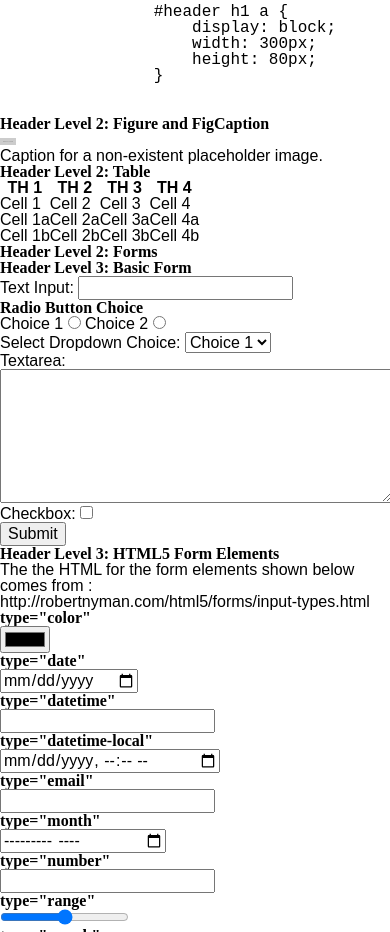
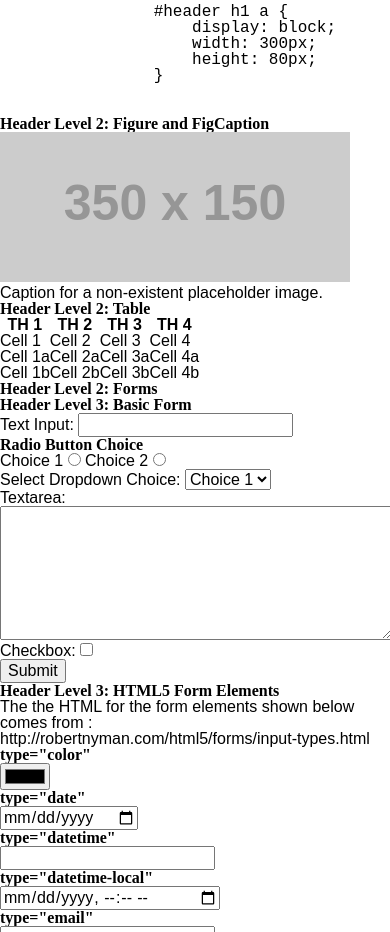
Before and after one commit to MickuMo/student-css-reset, a plain HTML site: page index.html in a window 390 px wide. Shown: the part 911-1843 px from the top of the page. Drawn offline with Linux system fonts and the light colour scheme; placeholder pictures from the web are drawn by us.

Commit message:
updated max-width on img, video selector
It was set to 1em by accident but needs to be 100% to work properly for responsive images.

```diff
--- a/css/style.css
+++ b/css/style.css
@@ -28,7 +28,7 @@ html {
 img,video{
   width: auto;
   height: auto;
-  max-width: 1em;
+  max-width: 100%;
 }
 
 
```
